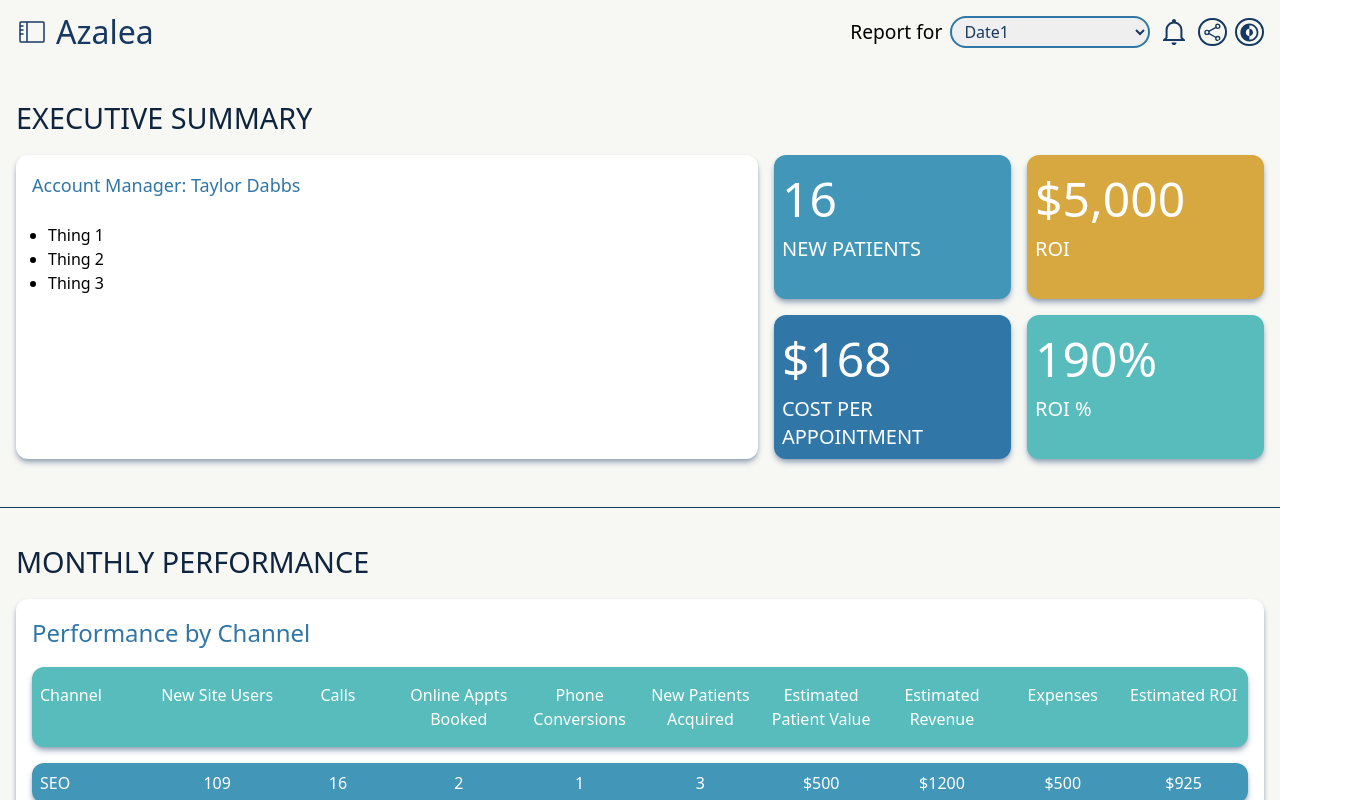
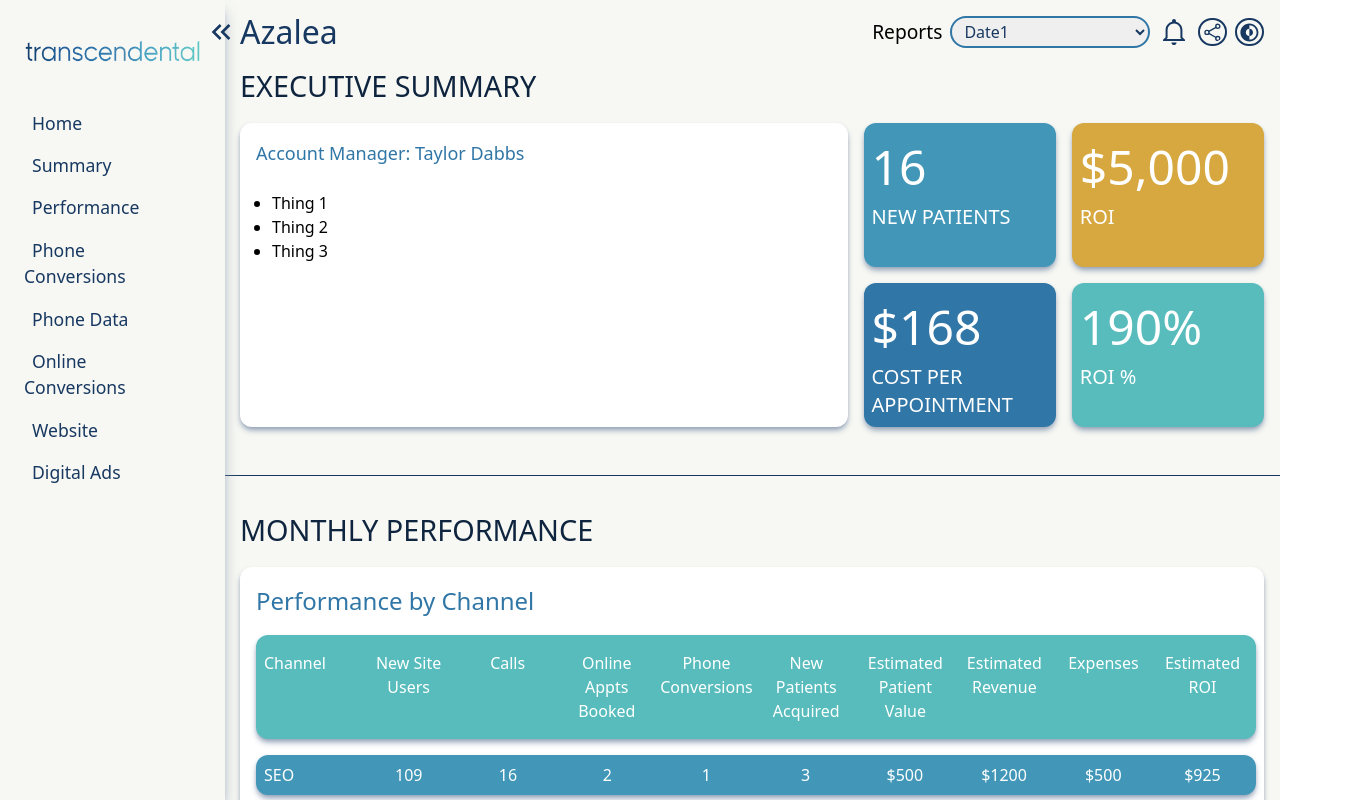
Before and after one commit to transcendentalagency/ClientApp, a React (Vite) app: page /dashboard in a window 1280 px wide. Both pictures are taken after a click on the icon 32 px from the left and 32 px from the top of the page. Shown: the top 800 px of the page, 1359 px wide, since content can reach past the window. Built offline with nearby package versions, Linux system fonts and the light colour scheme.

Commit message:
Close issue #23 Created the sidebar and functions as expected. Will need to go back and finalize the icons for each section once designers and boss okay the designs

```diff
--- a/index.html
+++ b/index.html
@@ -7,6 +7,7 @@
     <title>Vite + React</title>
   </head>
   <body>
+    <div id="sidebar"></div>
     <div id="root"></div>
     <script type="module" src="/src/main.jsx"></script>
   </body>
--- a/src/components/DigitalAds.jsx
+++ b/src/components/DigitalAds.jsx
@@ -31,7 +31,7 @@ const DigitalAds = () => {
           Performance By Campaign
         </span>
       </SectionTitle>
-      <SectionContainer color="grid grid-cols-1">
+      <SectionContainer color="grid grid-cols-1 pb-10">
         <div className="flex flex-col lg:flex-row bg-transparent lg:m-auto max-w-[750px]">
           <Card color="dark:bg-slate-400 p-4 bg-white">
             <span className="text-[--d-blue-bg] px-6 text-[1.5rem]">
--- a/src/components/Sidebar.jsx
+++ b/src/components/Sidebar.jsx
@@ -1,57 +1,87 @@
-const Sidebar = () => {
-  return (
-    <div className="fixed z-50 top-0 p-2 pt-6 align-middle justify-center left-0 h-full bg-[--white-bg] w-[225px] shadow-lg shadow-slate-400 dark:shadow-black dark:bg-[--dd-blue-bg]">
-      <img src="logo" alt="logo" />
+import { useEffect } from "react";
+import { createPortal } from "react-dom";
+import LOGO from "../assets/TD_Logo.png";
 
-      <ul className="flex flex-col gap-4 p-4 w-full text-left">
+// eslint-disable-next-line react/prop-types
+const Sidebar = ({ isOpen }) => {
+  const portalRoot = document.getElementById("root");
+  const modalRoot = document.createElement("div");
+
+  useEffect(() => {
+    portalRoot.appendChild(modalRoot);
+
+    return () => {
+      portalRoot.removeChild(modalRoot);
+    };
+  }, [portalRoot, modalRoot]);
+
+  return isOpen
+    ? createPortal(
+        <>
+          <div className="fixed top-0 p-2 pt-6 align-middle justify-center left-0 h-full bg-[--white-bg] w-[225px] shadow-lg shadow-slate-400 dark:shadow-black dark:bg-[--dd-blue-bg]">
+            <ul className="flex flex-col gap-4 p-4 w-full text-left max-w-[220px]">
+              <img src={LOGO} alt="logo" className="mb-8" />
               <li>
-          <a href="#summary" className="p-4 text-left hover:text-[--l-blue-bg]">
+                <a
+                  href="#topnav"
+                  className="pl-2 pr-4 text-[1.1rem] mb-[2em] text-left text-[--d-blue-bg] font-regular hover:text-[--l-blue-bg] dark:hover:text-[--l-blue-bg] dark:text-white">
+                  Home
+                </a>
+              </li>
+              <li>
+                <a
+                  href="#summary"
+                  className="pl-2 pr-4 text-[1.1rem] mb-[2em] text-left text-[--d-blue-bg] font-regular hover:text-[--l-blue-bg] dark:hover:text-[--l-blue-bg] dark:text-white">
                   Summary
                 </a>
               </li>
               <li>
                 <a
                   href="#performance"
-            className="p-4 text-left hover:text-[--l-blue-bg]">
+                  className="pl-2 pr-4 text-[1.1rem] mb-[2em] text-left text-[--d-blue-bg] font-regular hover:text-[--l-blue-bg] dark:hover:text-[--l-blue-bg] dark:text-white">
                   Performance
                 </a>
               </li>
               <li>
                 <a
                   href="#phone-conversions"
-            className="p-4 text-left hover:text-[--l-blue-bg]">
+                  className="pl-2 pr-4 text-[1.1rem] mb-[2em] text-left text-[--d-blue-bg] font-regular hover:text-[--l-blue-bg] dark:hover:text-[--l-blue-bg] dark:text-white">
                   Phone Conversions
                 </a>
               </li>
               <li>
                 <a
                   href="#phone-data"
-            className="p-4 text-left hover:text-[--l-blue-bg]">
+                  className="pl-2 pr-4 text-[1.1rem] mb-[2em] text-left text-[--d-blue-bg] font-regular hover:text-[--l-blue-bg] dark:hover:text-[--l-blue-bg] dark:text-white">
                   Phone Data
                 </a>
               </li>
               <li>
                 <a
                   href="#online-conversions"
-            className="p-4 text-left hover:text-[--l-blue-bg]">
+                  className="pl-2 pr-4 text-[1.1rem] mb-[2em] text-left text-[--d-blue-bg] font-regular hover:text-[--l-blue-bg] dark:hover:text-[--l-blue-bg] dark:text-white">
                   Online Conversions
                 </a>
               </li>
               <li>
-          <a href="#website" className="p-4 text-left hover:text-[--l-blue-bg]">
+                <a
+                  href="#website"
+                  className="pl-2 pr-4 text-[1.1rem] mb-[2em] text-left text-[--d-blue-bg] font-regular hover:text-[--l-blue-bg] dark:hover:text-[--l-blue-bg] dark:text-white">
                   Website
                 </a>
               </li>
               <li>
                 <a
                   href="#digital-ads"
-            className="p-4 text-left hover:text-[--l-blue-bg]">
+                  className="pl-2 pr-4 text-[1.1rem] mb-[2em] text-left text-[--d-blue-bg] font-regular hover:text-[--l-blue-bg] dark:hover:text-[--l-blue-bg] dark:text-white">
                   Digital Ads
                 </a>
               </li>
             </ul>
           </div>
-  );
+        </>,
+        document.getElementById("sidebar")
+      )
+    : null;
 };
-
 export default Sidebar;
--- a/src/components/Topnav.jsx
+++ b/src/components/Topnav.jsx
@@ -2,28 +2,51 @@ import { PiSidebarLight } from "react-icons/pi";
 import { IoMdNotificationsOutline, IoMdNotifications } from "react-icons/io";
 import { IoShareSocialOutline } from "react-icons/io5";
 import { CgDarkMode } from "react-icons/cg";
-
+import Sidebar from "./Sidebar";
 import { useState } from "react";
+import { MdOutlineKeyboardDoubleArrowLeft } from "react-icons/md";
 
 // eslint-disable-next-line react/prop-types
 const Topnav = ({ handleThemeSwitch }) => {
   const { notification } = useState();
+  const [isSidebarOpen, setIsSidebarOpen] = useState(false);
+  const root = document.getElementById("root");
+
+  const openSidebar = () => {
+    setIsSidebarOpen(true);
+    root.setAttribute("class", "sidebar-open");
+  };
+
+  const closeSidebar = () => {
+    setIsSidebarOpen(false);
+    root.setAttribute("class", "");
+  };
 
   return (
-    <div className="flex flex-row gap-2 justify-between align-middle py-2 px-4 mb-8">
-      <div className="flex flex-row align-middle gap-2 justify-center">
-        {/* TODO: this needs to be a functional sidebar */}
+    <div
+      id="topnav"
+      className="flex flex-row gap-2 justify-between py-2 px-4 w-full bg-[--white-bg] dark:bg-[--dd-blue-bg] z-40">
+      <div className="flex flex-row gap-2 justify-items-start">
+        <Sidebar isOpen={isSidebarOpen} />
+        {!isSidebarOpen ? (
           <PiSidebarLight
+            onClick={openSidebar}
             className="text-[2rem] text-[--d-blue-bg] m-auto dark:text-white cursor-pointer"
           />
+        ) : (
+          <MdOutlineKeyboardDoubleArrowLeft
+            onClick={closeSidebar}
+            className="text-[2rem] text-[--d-blue-bg] m-auto dark:text-white cursor-pointer fixed left-[205px] top-4"
+          />
+        )}
         <span className=" text-[--d-blue-bg] dark:text-white text-[2rem] font-regular">
           Azalea
         </span>
       </div>
-
-      <div className="flex flex-row align-middle gap-2 justify-center">
-        <div className="flex flex-row align-middle gap-2 justify-start">
-          <p className="m-auto hidden md:block text-[1.2rem]">Report for </p>
+      <div className="flex flex-row justify-end items-center gap-2">
+        <p className="text-black dark:text-white text-[1.2rem] hidden md:block">
+          Reports
+        </p>
         <select className="active:border-[--blue-bg] border-2 border-[--blue-bg] rounded-full w-[200px] h-8 m-auto px-2 text-md font-light text-[--d-blue-bg] select-none cursor-pointer">
           {/*TODO:This will be a map of all dates available */}
           <option value="date1" key="date1">
@@ -39,8 +62,7 @@ const Topnav = ({ handleThemeSwitch }) => {
             Date4
           </option>
         </select>
-        </div>
-
+        <div className="flex flex-row justify-items-end gap-2">
           {notification ? (
             <IoMdNotifications className="text-[2rem] text-[--d-blue-bg] m-auto dark:text-[--l-blue-bg] cursor-pointer" />
           ) : (
@@ -55,6 +77,7 @@ const Topnav = ({ handleThemeSwitch }) => {
           />
         </div>
       </div>
+    </div>
   );
 };
 
--- a/src/index.css
+++ b/src/index.css
@@ -2,6 +2,9 @@
 @tailwind components;
 @tailwind utilities;
 
+.sidebar-open {
+  padding-left: 14em;
+}
 :root {
   --white-bg: #f7f8f3;
   --orange-bg: #d7a840;
@@ -27,6 +30,8 @@
 }
 .container {
   background-color: var(--white-bg);
+  scroll-behavior: smooth;
+  scroll-snap-type: mandatory;
 }
 .container.loading {
   filter: blur(5px);
@@ -99,3 +104,7 @@
     rotate: 360deg;
   }
 }
+
+#sidebar {
+  z-index: 9999;
+}
--- a/src/layouts/RootLayout.jsx
+++ b/src/layouts/RootLayout.jsx
@@ -2,13 +2,10 @@ import { useEffect, useState } from "react";
 import { Outlet, useNavigation } from "react-router";
 import { ScrollRestoration } from "react-router-dom";
 import Topnav from "../components/Topnav";
-import Sidebar from "../components/Sidebar";
 
 const RootLayout = () => {
   const { state } = useNavigation();
   const isLoading = state === "loading";
-
-  const { sidebarState, setSidebarState } = useState(false);
 
   const [theme, setTheme] = useState("light");
 
@@ -32,25 +29,15 @@ const RootLayout = () => {
     setTheme(theme === "dark" ? "light" : "dark");
   };
 
-  const toggleSidebar = () => {
-    setSidebarState((current) => !current);
-  };
-
   return (
-    <div className="text-black bg-[--white-bg] dark:bg-[--dd-blue-bg] dark:text-white overflow-x-hidden">
-      {/* Temp button: Place in Navigation Component */}
+    <div className="text-black bg-[--white-bg] dark:bg-[--dd-blue-bg] dark:text-white">
       <ScrollRestoration />
       {isLoading && <div className="loading-spinner" />}
-      {}
-      {/* <Sidebar /> */}
       <div
-        className={`container bg-[--white-bg] text-black dark:bg-[--dd-blue-bg] dark:text-white w-screen m-auto ${
+        className={`container bg-[--white-bg] text-black dark:bg-[--dd-blue-bg] dark:text-white w-full m-auto ${
           isLoading ? "loading" : ""
         }`}>
-        <Topnav
-          handleThemeSwitch={handleThemeSwitch}
-          sidebarState={toggleSidebar}
-        />
+        <Topnav handleThemeSwitch={handleThemeSwitch} />
         <Outlet />
       </div>
     </div>
--- a/src/pages/Dashboard.jsx
+++ b/src/pages/Dashboard.jsx
@@ -14,7 +14,7 @@ const Dashboard = () => {
   );
 
   return (
-    <div className="m-auto snap-y">
+    <div className="m-auto snap-y bg-[--white-bg] dark:bg-[--dd-blue-bg]">
       <Summary />
       {lineBreak}
       <MonthlyPerformance />
```
Also changed, not shown: src/assets/TD_Logo.png (added). Lines whose indentation alone changed are shown as unchanged.
